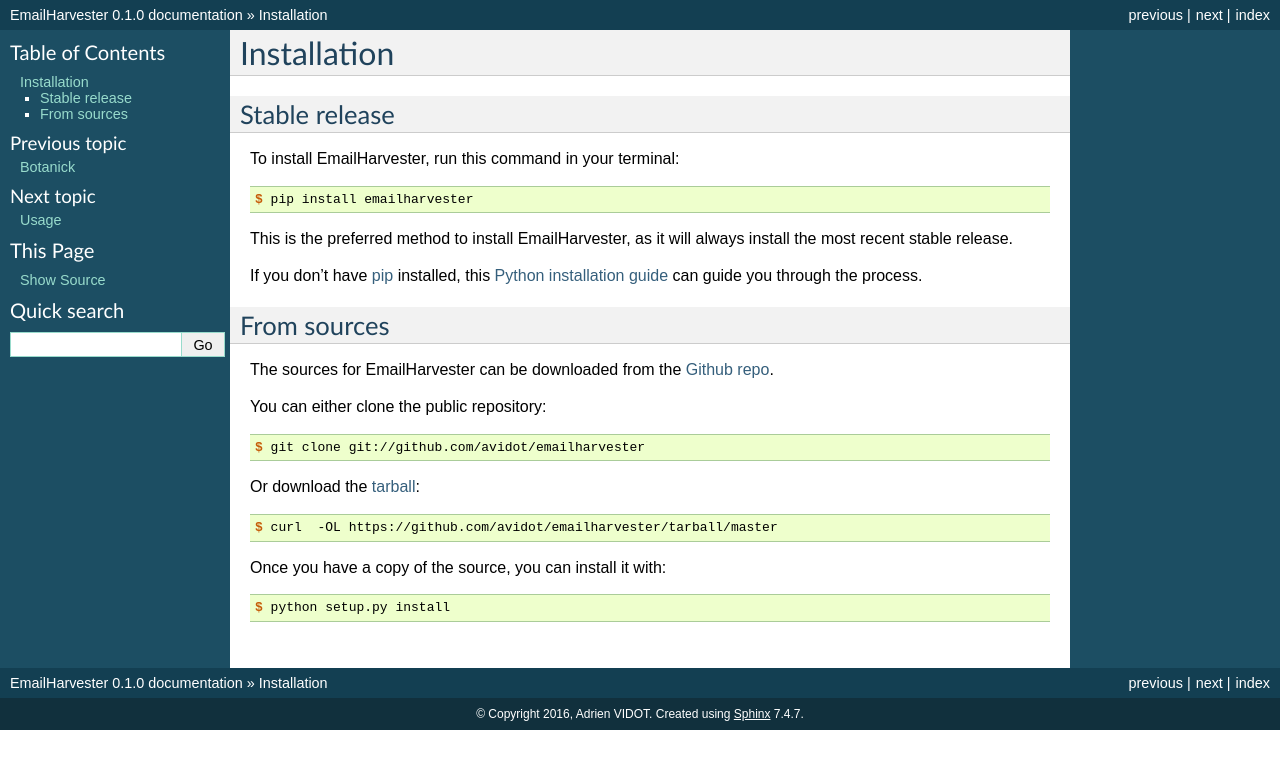
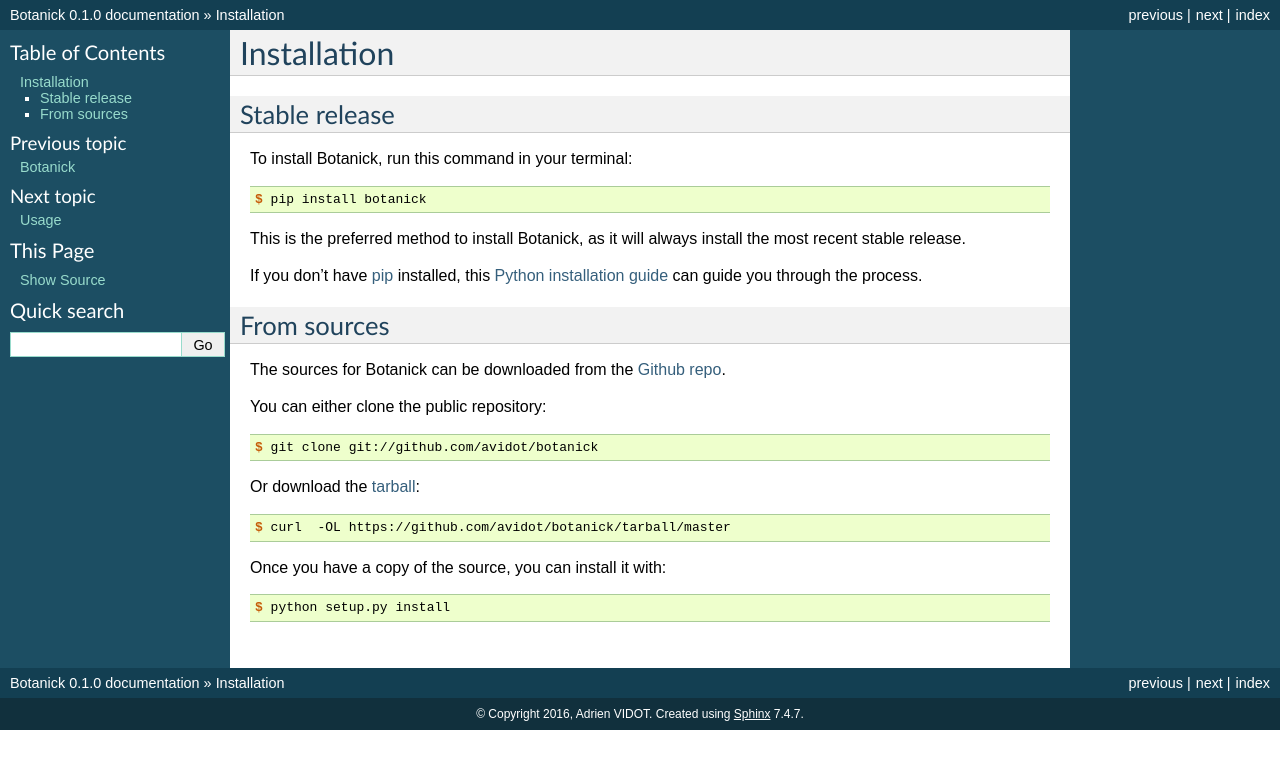
Before and after one commit to avidot/Botanick, a Sphinx documentation site: the page built from docs/installation.rst, in a window 1280 px wide. Shown: the top 769 px of the page. Built offline with Sphinx 7.4.7, drawn with Linux system fonts in a browser that asks for light colours; pages that are not in the unit, such as notebooks, are missing from menus; the version number is read from the project's files by our own code.

Commit message:
Rename to Botanick

```diff
--- a/CONTRIBUTING.rst
+++ b/CONTRIBUTING.rst
@@ -57,9 +57,9 @@
 Get Started!
 ------------
 
-Ready to contribute? Here's how to set up `emailharvester` for local development.
+Ready to contribute? Here's how to set up `botanick` for local development.
 
-1. Fork the `emailharvester` repo on GitHub.
+1. Fork the `botanick` repo on GitHub.
 2. Clone your fork locally::
 
     $ git clone git@github.com:your_name_here/botanick.git
--- a/docs/conf.py
+++ b/docs/conf.py
@@ -1,7 +1,7 @@
 #!/usr/bin/env python
 # -*- coding: utf-8 -*-
 #
-# emailharvester documentation build configuration file, created by
+# botanick documentation build configuration file, created by
 # sphinx-quickstart on Tue Jul  9 22:26:36 2013.
 #
 # This file is execfile()d with the current directory set to its
@@ -31,7 +31,7 @@
 # version is used.
 sys.path.insert(0, project_root)
 
-import emailharvester
+import botanick
 
 # -- General configuration ---------------------------------------------
 
@@ -55,7 +55,7 @@
 master_doc = 'index'
 
 # General information about the project.
-project = u'EmailHarvester'
+project = u'Botanick'
 copyright = u"2016, Adrien VIDOT"
 
 # The version info for the project you're documenting, acts as replacement
@@ -63,9 +63,9 @@
 # the built documents.
 #
 # The short X.Y version.
-version = emailharvester.__version__
+version = botanick.__version__
 # The full version, including alpha/beta/rc tags.
-release = emailharvester.__version__
+release = botanick.__version__
 
 # The language for content autogenerated by Sphinx. Refer to documentation
 # for a list of supported languages.
@@ -188,7 +188,7 @@
 #html_file_suffix = None
 
 # Output file base name for HTML help builder.
-htmlhelp_basename = 'emailharvesterdoc'
+htmlhelp_basename = 'botanickdoc'
 
 
 # -- Options for LaTeX output ------------------------------------------
@@ -208,8 +208,8 @@
 # (source start file, target name, title, author, documentclass
 # [howto/manual]).
 latex_documents = [
-    ('index', 'emailharvester.tex',
-     u'EmailHarvester Documentation',
+    ('index', 'botanick.tex',
+     u'Botanick Documentation',
      u'Adrien VIDOT', 'manual'),
 ]
 
@@ -239,8 +239,8 @@
 # One entry per manual page. List of tuples
 # (source start file, name, description, authors, manual section).
 man_pages = [
-    ('index', 'emailharvester',
-     u'EmailHarvester Documentation',
+    ('index', 'botanick',
+     u'Botanick Documentation',
      [u'Adrien VIDOT'], 1)
 ]
 
@@ -254,10 +254,10 @@
 # (source start file, target name, title, author,
 #  dir menu entry, description, category)
 texinfo_documents = [
-    ('index', 'emailharvester',
-     u'EmailHarvester Documentation',
+    ('index', 'botanick',
+     u'Botanick Documentation',
      u'Adrien VIDOT',
-     'emailharvester',
+     'botanick',
      'One line description of project.',
      'Miscellaneous'),
 ]
--- a/docs/installation.rst
+++ b/docs/installation.rst
@@ -8,13 +8,13 @@
 Stable release
 --------------
 
-To install EmailHarvester, run this command in your terminal:
+To install Botanick, run this command in your terminal:
 
 .. code-block:: console
 
-    $ pip install emailharvester
+    $ pip install botanick
 
-This is the preferred method to install EmailHarvester, as it will always install the most recent stable release.
+This is the preferred method to install Botanick, as it will always install the most recent stable release.
 
 If you don't have `pip`_ installed, this `Python installation guide`_ can guide
 you through the process.
@@ -26,19 +26,19 @@
 From sources
 ------------
 
-The sources for EmailHarvester can be downloaded from the `Github repo`_.
+The sources for Botanick can be downloaded from the `Github repo`_.
 
 You can either clone the public repository:
 
 .. code-block:: console
 
-    $ git clone git://github.com/avidot/emailharvester
+    $ git clone git://github.com/avidot/botanick
 
 Or download the `tarball`_:
 
 .. code-block:: console
 
-    $ curl  -OL https://github.com/avidot/emailharvester/tarball/master
+    $ curl  -OL https://github.com/avidot/botanick/tarball/master
 
 Once you have a copy of the source, you can install it with:
 
@@ -47,5 +47,5 @@
     $ python setup.py install
 
 
-.. _Github repo: https://github.com/avidot/emailharvester
-.. _tarball: https://github.com/avidot/emailharvester/tarball/master
+.. _Github repo: https://github.com/avidot/botanick
+.. _tarball: https://github.com/avidot/botanick/tarball/master
--- a/docs/usage.rst
+++ b/docs/usage.rst
@@ -2,6 +2,6 @@
 Usage
 =====
 
-To use EmailHarvester in a project::
+To use Botanick in a project::
 
-    import emailharvester
+    import botanick
--- a/setup.cfg
+++ b/setup.cfg
@@ -7,7 +7,7 @@
 search = version='{current_version}'
 replace = version='{new_version}'
 
-[bumpversion:file:emailharvester/__init__.py]
+[bumpversion:file:botanick/__init__.py]
 search = __version__ = '{current_version}'
 replace = __version__ = '{new_version}'
 
```
Also changed, not shown: 3 other files.
